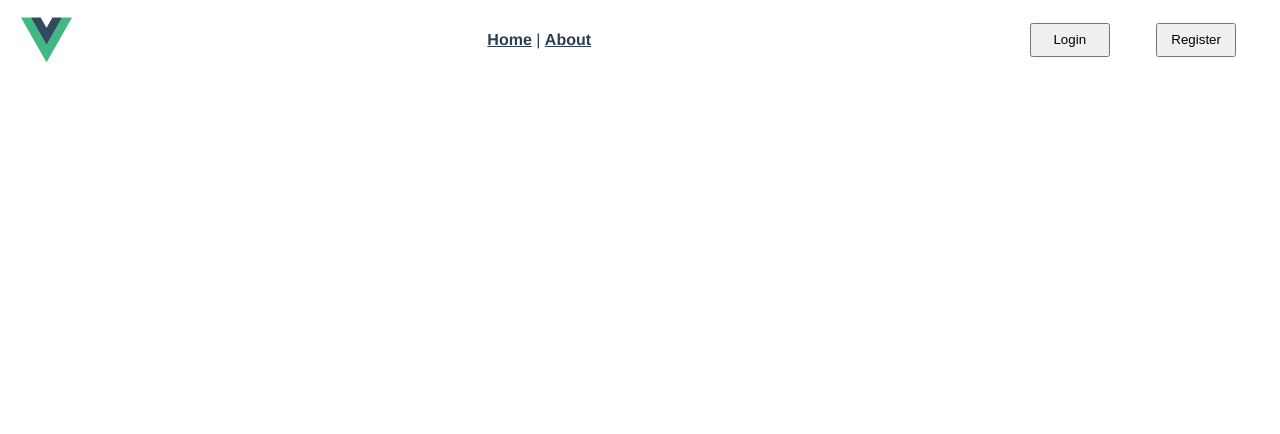
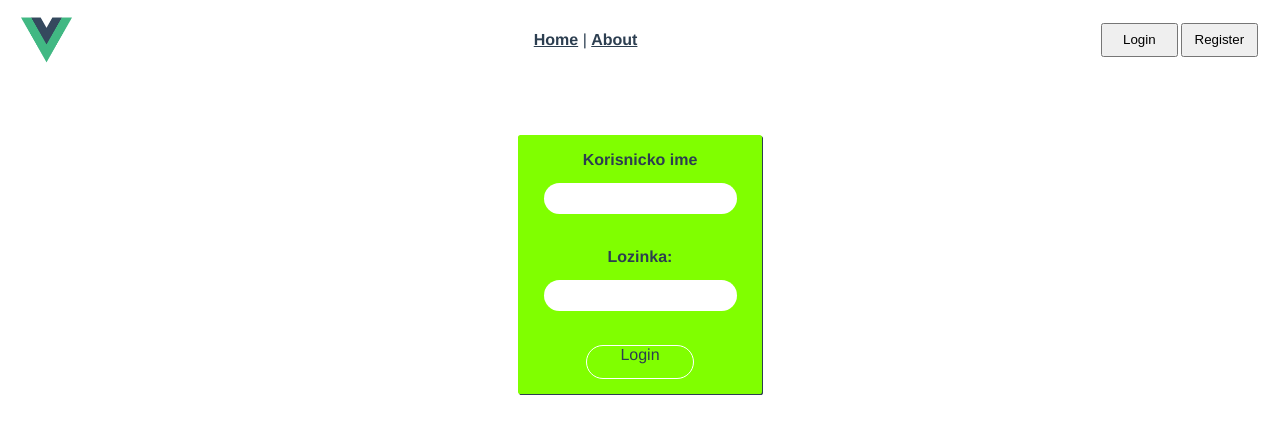
Before and after one commit to kzi-nastava/project-web-in-2024-team-6, a Vue app in the folder front/frontend/: page /login in a window 1280 px wide. Shown: the top 434 px of the page. Built offline with nearby package versions, Linux system fonts and the light colour scheme; no server answers.

Commit message:
odradjen login view i ispravljen bug

```diff
--- a/front/frontend/src/components/Header.vue
+++ b/front/frontend/src/components/Header.vue
@@ -1,12 +1,12 @@
 <template>
    <header>
-     <img alt="logo" src="../assets/logo.png" class="logo"/>
+     <img alt="logo" src="../assets/logo.png" class="logo" @click="redirectHome"/>
      <nav>
        <router-link to="/">Home</router-link> |
        <router-link to="/about">About</router-link>
      </nav>
      <div class ="loginRegister" >
-       <button v-if="!loggedIn">
+       <button v-if="!loggedIn" @click="redirect">
          Login
        </button>
        <button v-if="!loggedIn">
@@ -15,6 +15,12 @@
        <button v-if="loggedIn">
         Logout
       </button>
+      <div v-if="loggedIn" class="img_border">
+        <a>
+          <img src="#" alt="avatar">
+        </a>
+      </div>
+
      </div>
    </header>
  </template>
@@ -24,7 +30,7 @@ import axios from 'axios';
  export default {
    name: 'Header',
    data() {
-      return{ loggedIn: false};
+      return{ loggedIn: false };
    },
    mounted(){
       this.chechLoginStatus();
@@ -35,14 +41,24 @@ import axios from 'axios';
           .get("http://localhost:8081/api/isLoged", {withCreditentials: true})
           .then((res) =>{
               if(res.data){
+                console.log("uso");
                 this.loggedIn = true;
               } else {
+                console.log(" nije uso");
                 this.loggedIn = false;
               }
           })
-          .catch(
-            this.loggedIn = false
+          .catch((err) => {
+            console.log("uso");
+            this.loggedIn = false;
+          }
           );
+      },
+      redirect() {
+        this.$router.push("/login");
+      },
+      redirectHome(){
+        this.$router.push("/");
       }
    }
  };
@@ -52,14 +68,12 @@ import axios from 'axios';
 .loginRegister {
    display: flex;
    margin-right: 1%;
-   width: 20%;
-   justify-content: space-around;
-
 }
 
 .loginRegister button {
  width: 6em;
  height: 2.5em;
+ margin: 1%;
 }
 
 header {
@@ -73,4 +87,8 @@ header {
  height: 80%;
  margin-left: 1%;
 }
+.img_border{
+  height: 70%;
+  border-radius: 50%;
+}
 </style>
--- a/front/frontend/src/router/index.js
+++ b/front/frontend/src/router/index.js
@@ -1,11 +1,17 @@
 import { createRouter, createWebHistory } from 'vue-router'
 import HomeView from '../views/HomeView.vue'
+import LoginView from '../views/LoginView.vue'
 
 const routes = [
   {
     path: '/',
     name: 'home',
     component: HomeView
+  },
+  {
+    path: '/login',
+    name: 'login',
+    component: LoginView
   },
   {
     path: '/about',
--- /dev/null
+++ b/front/frontend/src/views/LoginView.vue
@@ -0,0 +1,107 @@
+<template>
+   <div calss="loginFrom">
+      <table @keyup.enter="login">
+         <tr>
+            <td>
+               <label for="korisnickoIme" ><b>Korisnicko ime</b></label>
+            </td>
+         </tr>
+         <tr>
+            <td>
+               <input v-model="loginDto.korisnickoIme">
+            </td>
+         </tr>
+         <br>
+         <tr>
+            <td>
+               <label for="lozinka" ><b>Lozinka:</b></label>
+            </td>
+         </tr>
+         <tr>
+            <td>
+               <input v-model="loginDto.lozinka" type="password">
+            </td>
+         </tr>
+         <br>
+         <tr>
+            <td colspan="2">
+               <div @click="login" class="btn">
+                  Login
+               </div>
+            </td>
+         </tr>
+      </table>
+   </div>
+</template>
+
+<script>
+import axios from "axios";
+export default {
+  name: 'LoginView',
+  data() {
+   return {
+      loginDto: {},
+   };
+  },
+  methods: {
+      login(){
+         axios
+            .post("http://localhost:8081/api/login", this.loginDto, {withCredentials: true})
+            .then((res) => {
+               console.log(res);
+               this.$router.push("/");
+               }
+            )
+            .catch((err) => {
+                  console.log(err);
+                  alert("Neuspesan login");
+               }
+            );
+      },
+  }
+}
+</script>
+
+<style>
+   table{
+      width: auto;
+      margin-left: auto;
+      margin-right: auto;
+      margin-top: 5%;
+      background-color: #80ff00;
+      border-radius: 1%;
+      padding: 1%;
+      box-shadow: 1px 1px;
+   }
+   input {
+      border-radius: 3rem;
+      border: none;
+      padding: 0.5rem;
+      text-align: center;
+      outline: none;
+      margin: 10px;
+      box-sizing: border-box;
+      font-family: "Poppins", sans-serif;
+      font-weight: 400;
+   }
+   input:hover {
+      box-shadow: 0px 0px 8px -5px #000000;
+    }
+    input:active {
+      box-shadow: 0px 0px 8px -5px #000000;
+    }
+
+   .btn {
+      width: 50%;
+      background-color: none;
+      border-radius: 3rem;
+      border: 1px solid white;
+      margin: auto;
+      height: 2em;
+      text-align: center;
+      vertical-align: middle;
+   }
+   .btn:hover{
+      background-color: white;
+   }
+</style>
```
Also changed, not shown: 2 other files (tests, documents, lock files or other folders).
